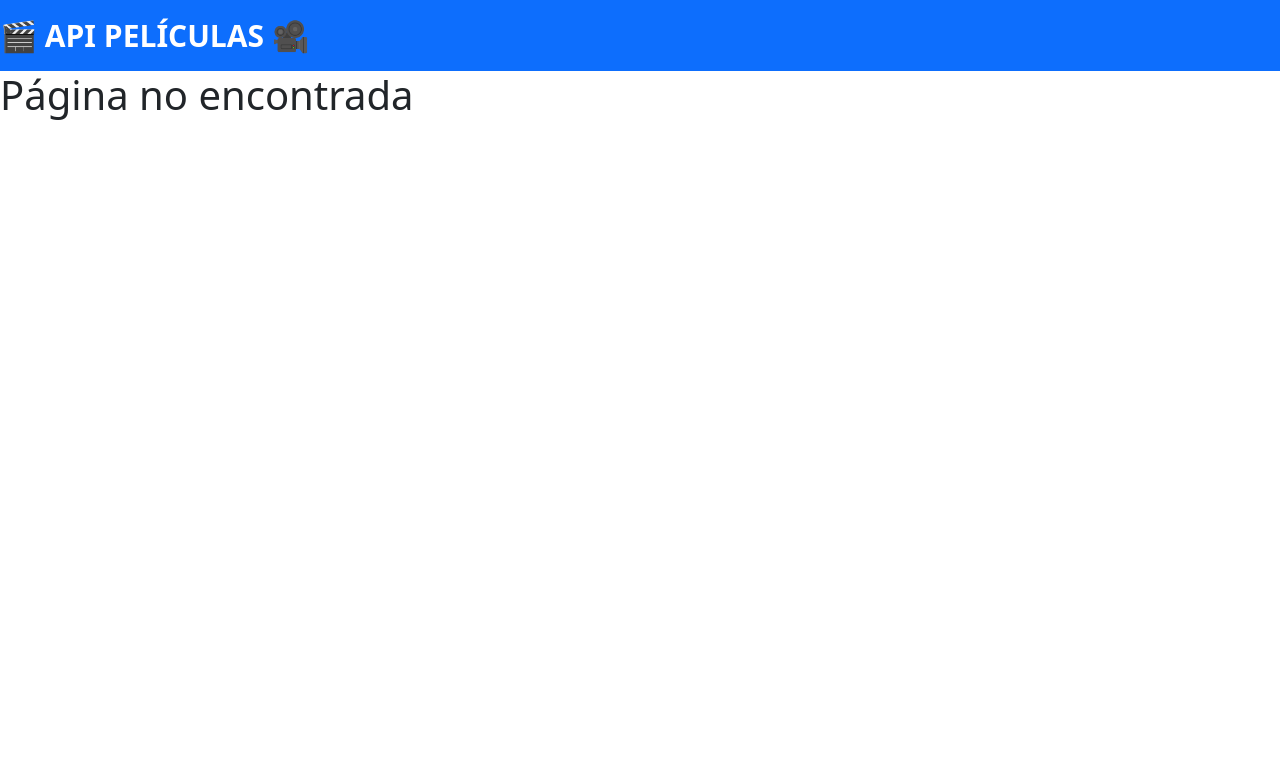
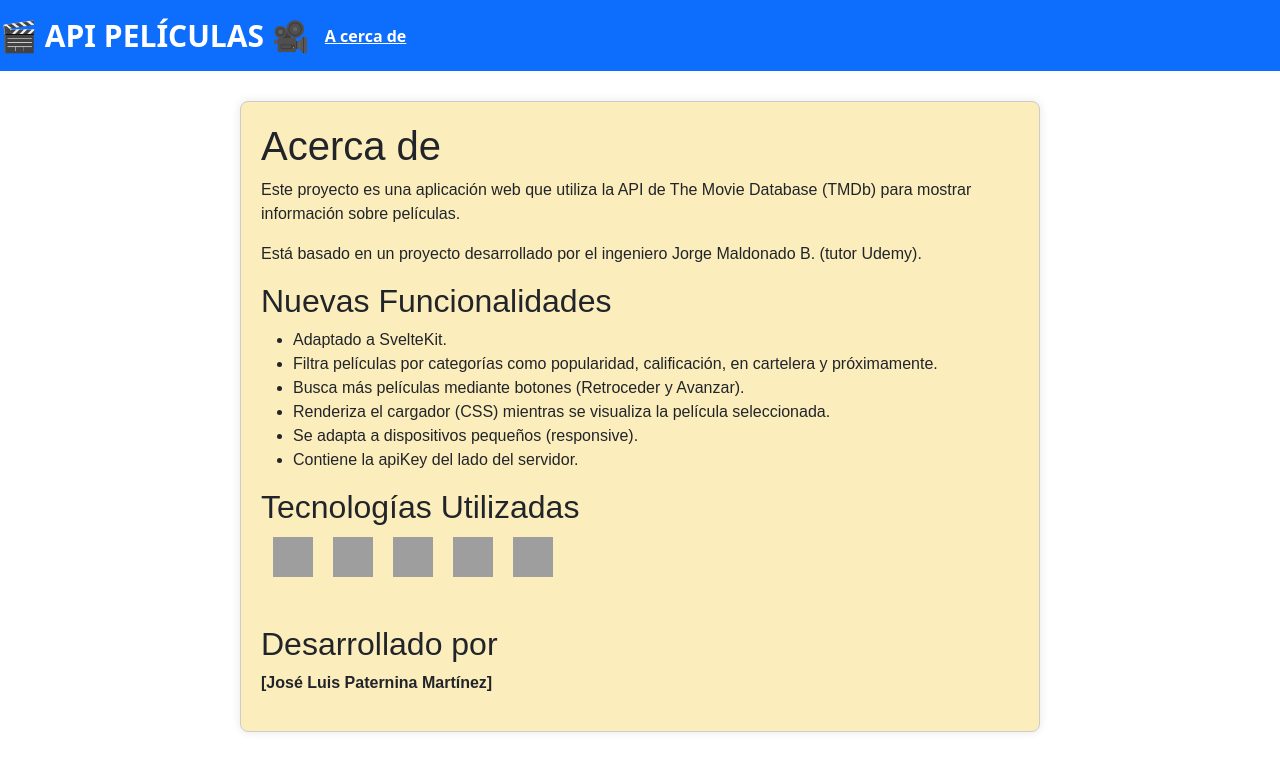
Before and after one commit to JosePater/api-movies, a SvelteKit app: page /acerca-de in a window 1280 px wide. Before the commit this address had no page. Shown: the top 770 px of the page. Built offline with nearby package versions, Linux system fonts and the light colour scheme; grey boxes are pictures that could not be loaded.

Commit message:
feat(about): Added About page

```diff
--- a/src/routes/Header.svelte
+++ b/src/routes/Header.svelte
@@ -5,6 +5,7 @@
 <header>
 	<nav class="navbar navbar-expand-lg navbar-primary bg-primary">
         <a href="/" class="navbar-brand text-white"> 🎬 API PELÍCULAS 🎥</a>
+		<a href="/acerca-de" class="text-white fs-6 ">A cerca de</a>
 	</nav>
 </header>
 
--- /dev/null
+++ b/src/routes/acerca-de/+page.svelte
@@ -0,0 +1,112 @@
+<!-- AcercaDe.svelte -->
+
+<script>
+	// Puedes agregar cualquier lógica necesaria aquí
+</script>
+
+<main>
+	<h1>Acerca de</h1>
+
+	<p>
+		Este proyecto es una aplicación web que utiliza la API de The Movie Database (TMDb) para mostrar
+		información sobre películas.
+	</p>
+
+	<p>Está basado en un proyecto desarrollado por el ingeniero Jorge Maldonado B. (tutor Udemy).</p>
+
+	<h2>Nuevas Funcionalidades</h2>
+	<ul>
+		<li>Adaptado a SvelteKit.</li>
+		<li>
+			Filtra películas por categorías como popularidad, calificación, en cartelera y próximamente.
+		</li>
+		<li>Busca más películas mediante botones (Retroceder y Avanzar).</li>
+		<li>Renderiza el cargador (CSS) mientras se visualiza la película seleccionada.</li>
+		<li>Se adapta a dispositivos pequeños (responsive).</li>
+		<li>Contiene la apiKey del lado del servidor.</li>
+	</ul>
+
+	<h2>Tecnologías Utilizadas</h2>
+	<div class="container mb-5">
+		<a
+			href="https://developer.mozilla.org/en-US/docs/Web/HTML"
+			target="_blank"
+			rel="noopener noreferrer"
+		>
+			<img
+				src="https://raw.githubusercontent.com/devicons/devicon/master/icons/html5/html5-original-wordmark.svg"
+				alt="HTML5"
+				width="40"
+				height="40"
+			/>
+		</a>
+		<a
+			href="https://developer.mozilla.org/en-US/docs/Web/CSS"
+			target="_blank"
+			rel="noopener noreferrer"
+		>
+			<img
+				src="https://raw.githubusercontent.com/devicons/devicon/master/icons/css3/css3-original-wordmark.svg"
+				alt="CSS3"
+				width="40"
+				height="40"
+			/>
+		</a>
+		<a
+			href="https://developer.mozilla.org/en-US/docs/Web/JavaScript"
+			target="_blank"
+			rel="noopener noreferrer"
+		>
+			<img
+				src="https://raw.githubusercontent.com/devicons/devicon/master/icons/javascript/javascript-original.svg"
+				alt="JavaScript"
+				width="40"
+				height="40"
+			/>
+		</a>
+		<a href="https://getbootstrap.com" target="_blank" rel="noopener noreferrer">
+			<img
+				src="https://raw.githubusercontent.com/devicons/devicon/master/icons/bootstrap/bootstrap-plain-wordmark.svg"
+				alt="Bootstrap"
+				width="40"
+				height="40"
+			/>
+		</a>
+		<a href="https://svelte.dev" target="_blank" rel="noopener noreferrer">
+			<img
+				src="https://raw.githubusercontent.com/devicons/devicon/master/icons/svelte/svelte-original-wordmark.svg"
+				alt="Svelte"
+				width="40"
+				height="40"
+			/>
+		</a>
+	</div>
+
+	<h2>Desarrollado por</h2>
+	<p><strong>[José Luis Paternina Martínez]</strong></p>
+</main>
+
+
+<style>
+	main {
+		font-family: Arial, sans-serif;
+		max-width: 800px;
+		margin: 0 auto;
+    margin-top: 30px;
+		padding: 20px;
+		background-color: #fcedbd;
+		border: 1px solid #ccc;
+		border-radius: 8px;
+		box-shadow: 0 0 10px rgba(0, 0, 0, 0.1);
+	}
+
+	.container {
+		display: flex;
+		gap: 20px;
+		margin-top: 10px;
+	}
+
+	.container img:hover {
+		transform: scale(1.2);
+	}
+</style>
```
Also changed, not shown: 1 other file (tests, documents, lock files or other folders).
